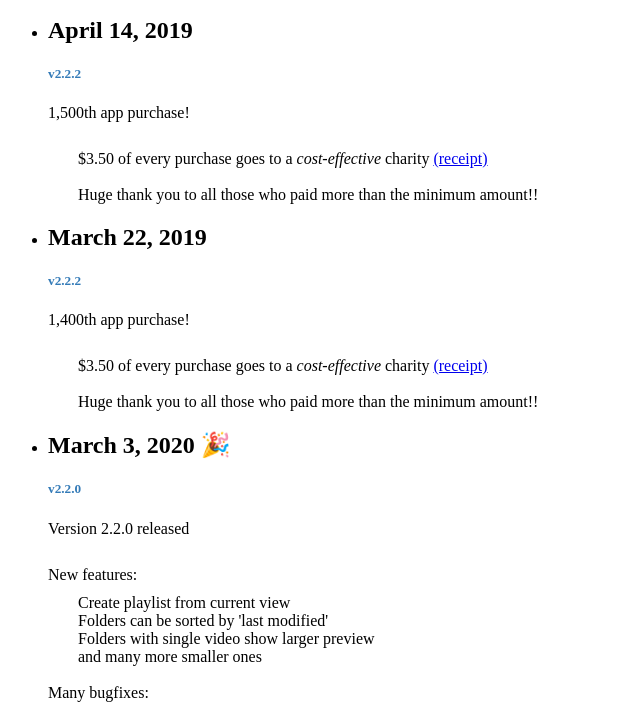
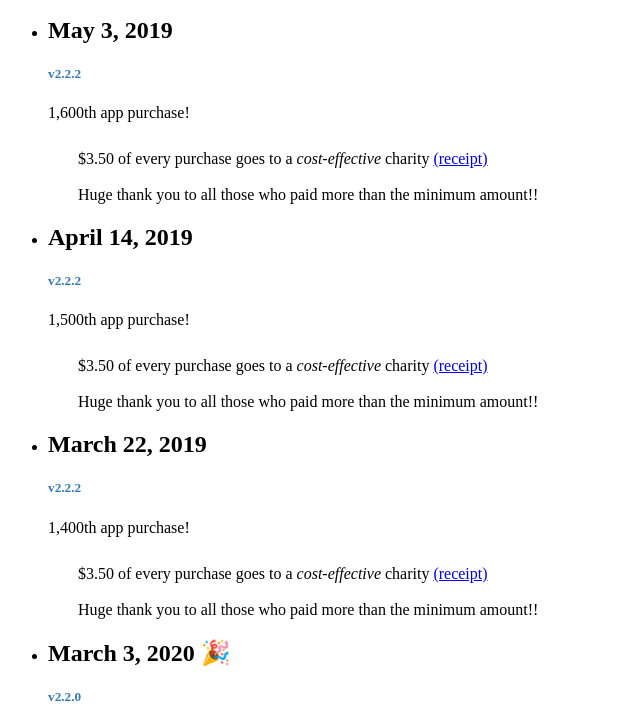
Before and after one commit to BrianQuigley18/video-hub-app-public-website, a website: page blog.html in a window 1280 px wide. Shown: the part 50-759 px from the top of the page, without its empty margins (0-640 px from the left). Drawn offline with Linux system fonts and the light colour scheme.

Commit message:
1,600th purchase

```diff
--- a/blog.html
+++ b/blog.html
@@ -95,6 +95,26 @@
               <div class="row row-bottom-padded-lg">
                 <div class="col-md-6 col-md-offset-3 text-center">
                   <h2 class="fh5co-lead animate-box">Blog / Changelog</h2>
+                </div>
+              </div>
+
+              <div class="row">
+                <div class="col-md-8 col-md-offset-2">
+                  <ul class="fh5co-faq-list">
+                    <li class="animate-box">
+                      <h2>May 3, 2019</h2>
+                      <h5 class="soon">v2.2.2</h5>
+
+                      <span class="head">1,600th app purchase!</span>
+                      <br>
+                      <span class="line">$3.50 of every purchase goes to a <em>cost-effective</em> charity <a
+                          href="https://www.againstmalaria.com/MyNets.aspx?DonationID=579339">(receipt)</a></span>
+                      <br>
+                      <span class="line">Huge thank you to all those who paid more than the minimum amount!</a>!
+                      </span>
+
+                    </li>
+                  </ul>
                 </div>
               </div>
 
```
